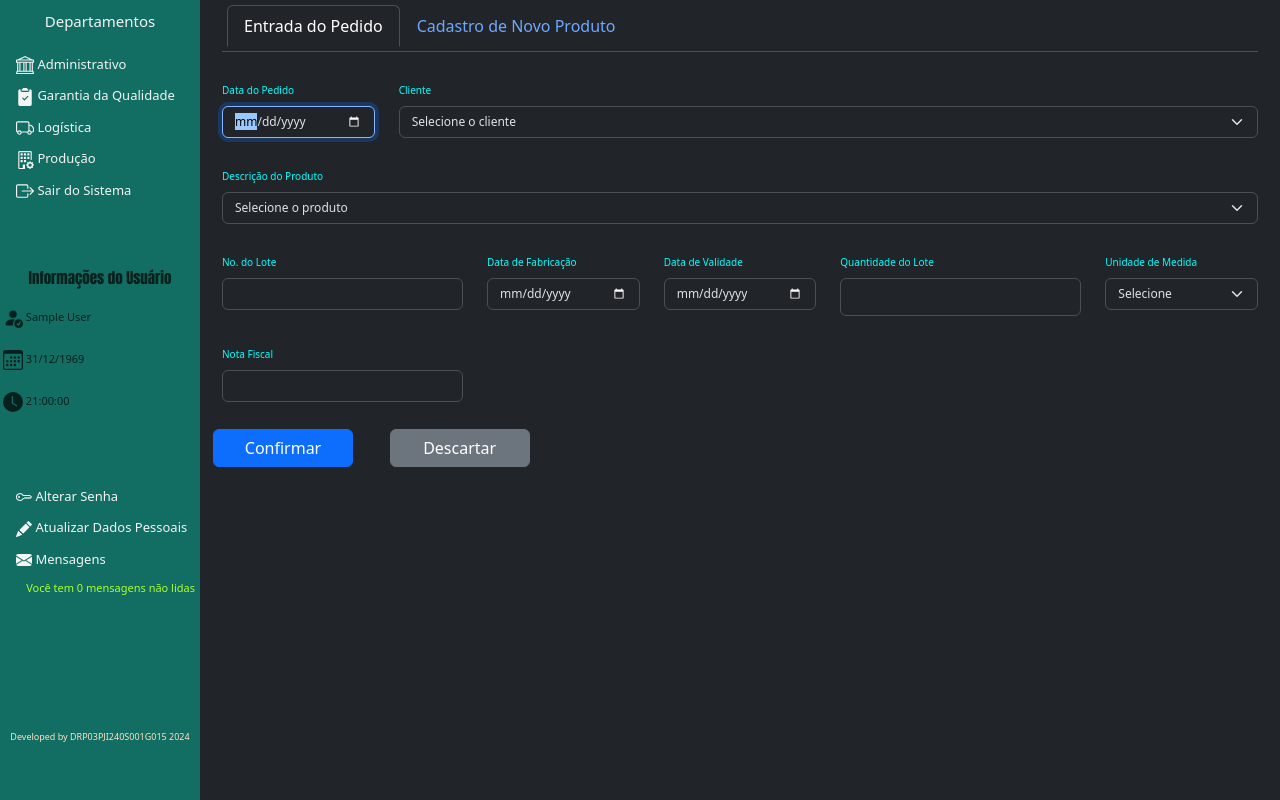
After one commit to GRUPO014-PI-UNIVESP/DRP03PJI240S001G015, a PHP site: page /30EntradaPedido.php in a window 1280 px wide. The commit adds this page. Run offline with PHP 8.4, Linux system fonts and the light colour scheme; the visitor is signed in with stand-in values (Sample User, id 1); data comes from the database, SQL or seed files in the repository; tables that the repository leaves empty or names only in its code hold one stand-in row (values such as "Sample post").

Commit message:
correções e atualizações

```diff
--- a/02SeletorLogistica.php
+++ b/02SeletorLogistica.php
@@ -34,8 +34,6 @@ include_once 'EstruturaPrincipal.php';
             onclick="location.href='20EntradaMaterial.php'">Entrada de Material</button><br><br>
           <button type="button" class="btn btn-outline-info" style="width:400px"
             onclick="">Saída de Produto Final</button><br><br>
-          <button type="button" class="btn btn-outline-info" style="width:400px"
-            onclick="">Situação do Armazém</button><br><br>
         </div>
 
         <div class="tab-pane fade" id="lab-tab-pane" role="tabpanel" aria-labelledby="lab-tab" tabindex="0"><br><br>
--- a/03SeletorProducao.php
+++ b/03SeletorProducao.php
@@ -30,8 +30,7 @@ include_once 'EstruturaPrincipal.php';
       <div class="tab-content" id="myTabContent">
 
         <div class="tab-pane fade show active" id="manage-tab-pane" role="tabpanel" aria-labelledby="manage-tab" tabindex="0"><br><br>
-          <button type="button" class="btn btn-outline-info" style="width:400px" onclick="">Ordem de Produção</button><br><br>
-          <button type="button" class="btn btn-outline-info" style="width:400px" onclick="">Cronograma de Produção</button><br><br>
+          <button type="button" class="btn btn-outline-info" style="width:400px" onclick="location.href='30EntradaPedido.php'">Entrada de Pedido de Produto</button><br><br>
         </div>
 
         <div class="tab-pane fade" id="lab-tab-pane" role="tabpanel" aria-labelledby="lab-tab" tabindex="0"><br><br>
--- /dev/null
+++ b/30EntradaPedido.php
@@ -0,0 +1,252 @@
+<?php
+// inclusão do banco de dados e estrutura base da página web
+include_once 'ConnectDB.php';
+include_once 'EstruturaPrincipal.php';
+
+//atribui usuário como responsável por registro de entrada do material ou cadastramento
+$responsavel = $_SESSION['nome_func'];
+
+//Pesquisa por CLIENTES para seleção
+$query_customer = $connDB->prepare("SELECT RAZAO_SOCIAL FROM pf_cliente");
+$query_customer->execute();
+
+//Pesquisa de descrição do PRODUTO para seleção
+$query_produto = $connDB->prepare("SELECT DESCRICAO_PF FROM pf_tabela");
+$query_produto->execute();
+
+//verifica quadro de funcionários para seleção do encarregado pela tarefa de recebimento do material
+$query_encarregado1 = $connDB->prepare("SELECT NOME_FUNCIONARIO FROM quadro_funcionarios WHERE DEPARTAMENTO = 'PRODUÇÃO' OR CREDENCIAL >= 4");
+$query_encarregado1->execute();
+$query_encarregado2 = $connDB->prepare("SELECT NOME_FUNCIONARIO FROM quadro_funcionarios WHERE DEPARTAMENTO = 'PRODUÇÃO' OR CREDENCIAL >= 4");
+$query_encarregado2->execute();
+
+// capta dados do formulário
+$confirma = filter_input_array(INPUT_POST, FILTER_DEFAULT);
+
+//verifica se foi preenchido formulário de entrada de material já existente no banco de dados
+
+if(!empty($confirma['salvar1'])){
+
+  // atribui valores em conformidade com banco de dados
+  $dataPedido = date('Y-m-d', strtotime($confirma['dataPedido']));
+  $dataFabr   = date('Y-m-d', strtotime($confirma['dataFabr']));
+  $dataVali   = date('Y-m-d', strtotime($confirma['dataVali']));
+  $lote = strtoupper($confirma['numLote']);
+
+  // ordem de inserção de dados
+  $salvar1 = $connDB->prepare("INSERT INTO pf_pedido (DATA_PEDIDO, CLIENTE, DESCRICAO_PF, NUMERO_LOTE_PF, DATA_FABRICACAO, DATA_VALIDADE, QTDE_LOTE_PF, UNIDADE_MEDIDA, NOTA_FISCAL_PF, RESPONSAVEL_REGISTRO)
+                               VALUES (:dataPedido, :cliente, :descrProduto, :numLote, :dataFabr, :dataVali, :qtdeLote, :uniMed, :notaF, :responsavel)");
+  $salvar1->bindParam(':dataPedido'  , $dataPedido              , PDO::PARAM_STR);
+  $salvar1->bindParam(':cliente'     , $confirma['cliente']     , PDO::PARAM_STR);
+  $salvar1->bindParam(':descrProduto', $confirma['descrProduto'], PDO::PARAM_STR);
+  $salvar1->bindParam(':numLote'     , $lote                    , PDO::PARAM_STR);
+  $salvar1->bindParam(':dataFabr'    , $dataFabr                , PDO::PARAM_STR);
+  $salvar1->bindParam(':dataVali'    , $dataVali                , PDO::PARAM_STR);
+  $salvar1->bindParam(':qtdeLote'    , $confirma['qtdeLote']    , PDO::PARAM_INT);
+  $salvar1->bindParam(':uniMed'      , $confirma['uniMed']      , PDO::PARAM_STR);
+  $salvar1->bindParam(':notaF'       , $confirma['notaFiscal']  , PDO::PARAM_STR);
+  $salvar1->bindParam(':responsavel' , $responsavel             , PDO::PARAM_STR);
+  $salvar1->execute();
+
+  //redireciona para início
+  header('Location: 30EntradaPedido.php');
+
+  //verifica se foi feito o cadastramento de novo material
+} else if(!empty($confirma['salvar2'])){
+
+  $dataPedido    = date('Y-m-d', strtotime($confirma['dataEntr2']));
+  $dataFabr2     = date('Y-m-d', strtotime($confirma['dataFabr2']));
+  $dataVali2     = date('Y-m-d', strtotime($confirma['dataVali2']));
+  $lote2         = strtoupper($confirma['numLote2']);
+  $cliente2      = strtoupper($confirma['cliente2']);
+  $descrProduto2 = strtoupper($confirma['descrProduto2']);
+
+  $salvar2      = $connDB->prepare("INSERT INTO pf_pedido (DATA_PEDIDO, CLIENTE, DESCRICAO_PF, NUMERO_LOTE_PF, DATA_FABRICACAO, DATA_VALIDADE, QTDE_LOTE_PF, UNIDADE_MEDIDA, NOTA_FISCAL_PF, RESPONSAVEL_REGISTRO)
+                                    VALUES (:dataPedido, :cliente, :descrProduto, :numLote, :dataFabr, :dataVali, :qtdeLote, :uniMed, :notaF, :responsavel)");
+  $salvar2->bindParam(':dataPedido'  , $dataPedido             , PDO::PARAM_STR);
+  $salvar2->bindParam(':cliente'     , $cliente2               , PDO::PARAM_STR);
+  $salvar2->bindParam(':descrProduto', $descrProduto2          , PDO::PARAM_STR);
+  $salvar2->bindParam(':numLote'     , $confirma['numLote2']   , PDO::PARAM_STR);
+  $salvar2->bindParam(':dataFabr'    , $dataFabr2              , PDO::PARAM_STR);
+  $salvar2->bindParam(':dataVali'    , $dataVali2              , PDO::PARAM_STR);
+  $salvar2->bindParam(':qtdeLote'    , $confirma['qtdeLote2']  , PDO::PARAM_STR);
+  $salvar2->bindParam(':uniMed'      , $confirma['uniMed2']    , PDO::PARAM_STR);
+  $salvar2->bindParam(':notaF'       , $confirma['notaFiscal2'], PDO::PARAM_STR);
+  $salvar2->bindParam(':responsavel' , $responsavel            , PDO::PARAM_STR);
+  $salvar2->execute();
+
+  $saveFornecedor = $connDB->prepare("INSERT INTO pf_cliente (RAZAO_SOCIAL) VALUES (:cliente)");
+  $saveFornecedor->bindParam(':cliente', $cliente2, PDO::PARAM_STR);
+  $saveFornecedor->execute();
+
+  $saveMP = $connDB->prepare("INSERT INTO pf_tabela (CLIENTE, DESCRICAO_PF) VALUES (:cliente, :descrProduto)");
+  $saveMP->bindParam(':cliente'     , $cliente2     , PDO::PARAM_STR);
+  $saveMP->bindParam(':descrProduto', $descrProduto2, PDO::PARAM_STR);
+  $saveMP->execute();
+
+  header('Location: 30EntradaPedido.php');
+}
+?>
+<!-- Área Principal -->
+<div class="main">
+  <div class="container-fluid">
+    <ul style="padding:5px" class="nav nav-tabs" id="myTab" role="tablist">
+      <li class="nav-item" role="presentation">
+        <button class="nav-link active" id="manage-tab" data-bs-toggle="tab" data-bs-target="#manage-tab-pane" type="button"
+          role="tab" aria-controls="manage-tab-pane" aria-selected="true">Entrada do Pedido</button>
+      </li>
+      <li class="nav-item" role="presentation">
+        <button class="nav-link" id="lab-tab" data-bs-toggle="tab" data-bs-target="#lab-tab-pane" type="button"
+          role="tab" aria-controls="lab-tab-pane" aria-selected="false">Cadastro de Novo Produto</button>
+      </li>
+    </ul>
+    <div class="tab-content" id="myTabContent"><br>
+
+      <!-- Entrada de Material -->
+        <div class="tab-pane fade show active" id="manage-tab-pane" role="tabpanel" aria-labelledby="manage-tab" tabindex="0">
+          <form class="row g-4" method="POST" action="#">
+            <div class="col-md-2">
+              <label for="dataPedido" class="form-label" style="font-size: 10px; color:aqua">Data do Pedido</label>
+              <input style="font-size: 12px;" type="date" class="form-control" id="dataPedido" name="dataPedido" required autofocus>
+            </div>
+
+            <div class="col-md-10">
+              <label for="cliente" class="form-label" style="font-size: 10px; color:aqua">Cliente</label>
+              <select style="font-size: 12px;" class="form-select" id="cliente" name="cliente">
+                <option style="font-size: 12px" selected>Selecione o cliente</option>
+                <?php
+                  while($customer = $query_customer->fetch(PDO::FETCH_ASSOC)){?>
+                    <option style="font-size: 12px"><?php echo $customer['RAZAO_SOCIAL']; ?></option> <?php
+                  }?>
+              </select>
+            </div>
+
+            <div class="col-md-12">
+              <label for="descrProd" class="form-label" style="font-size: 10px; color:aqua">Descrição do Produto</label>
+              <select style="font-size: 12px;" class="form-select" id="descrProd" name="descrProd">
+                <option style="font-size: 12px" selected>Selecione o produto</option>
+                <?php
+                  //
+                  while($produto = $query_produto->fetch(PDO::FETCH_ASSOC)){?>
+                    <option style="font-size: 12px"><?php echo $produto['DESCRICAO_PF']; ?></option> <?php
+                  }?>
+              </select>
+            </div>
+
+            <div class="col-md-3">
+              <label for="numLote" class="form-label" style="font-size: 10px; color:aqua">No. do Lote</label>
+              <input style="font-size: 12px; text-transform: uppercase" type="text" class="form-control" id="numLote" name="numLote" required>
+            </div>
+
+            <div class="col-md-2">
+              <label for="dataFabr" class="form-label" style="font-size: 10px; color:aqua">Data de Fabricação</label>
+              <input style="font-size: 12px;" type="date" class="form-control" id="dataFabr" name="dataFabr">
+            </div>
+
+            <div class="col-md-2">
+              <label for="dataVali" class="form-label" style="font-size: 10px; color:aqua">Data de Validade</label>
+              <input style="font-size: 12px;" type="date" class="form-control" id="dataVali" name="dataVali">
+            </div>
+
+            <div class="col-md-3">
+              <label for="qtdeLote" class="form-label" style="font-size: 10px; color:aqua">Quantidade do Lote</label>
+              <input style="font-size: 16px; text-align:right" type="number" class="form-control" id="valor1" name="qtdeLote" required>
+            </div>
+
+            <div class="col-md-2">
+              <label for="uniMed" class="form-label" style="font-size: 10px; color:aqua">Unidade de Medida</label>
+              <select style="font-size: 12px;" class="form-select" id="uniMed" name="uniMed">
+                <option selected>Selecione</option>
+                <option value="KG">KG</option>
+                <option value="LT">LT</option>
+                <option value="UN">UNIDADE</option>
+              </select>
+            </div>
+
+            <div class="col-md-3">
+              <label for="notaFiscal" class="form-label" style="font-size: 10px; color:aqua">Nota Fiscal</label>
+              <input style="font-size: 12px; text-transform: uppercase" type="text" class="form-control" id="notaFiscal" name="notaFiscal" required>
+            </div>
+
+            <div class="col-md-9" style="padding: 3px;"></div>
+
+            <div class="col-md-2" style="padding: 3px;">
+              <input style="width: 140px; text-align:center" class="btn btn-primary" type="submit" id="salvar1" name="salvar1" value="Confirmar">
+            </div>
+
+            <div class="col-md-3" style="padding: 3px;">
+              <input style="width: 140px; text-align:center" class="btn btn-secondary" type="reset" id="reset1" name="reset1" value="Descartar" onclick="location.href='30EntradaPedido.php'">
+            </div>
+          </form>
+        </div>
+
+      <!-- Novo Cadastro -->
+        <div class="tab-pane fade" id="lab-tab-pane" role="tabpanel" aria-labelledby="lab-tab" tabindex="0">
+          <form class="row g-4" method="POST" action="#">
+
+              <div class="col-md-2">
+                <label for="dataPedido2" class="form-label" style="font-size: 10px; color:aqua">Data do Pedido</label>
+                <input style="font-size: 12px" type="date" class="form-control" id="dataPedido2" name="dataPedido2" required autofocus>
+              </div>
+
+              <div class="col-md-10">
+                <label for="cliente2" class="form-label" style="font-size: 10px; color:aqua">Cliente</label>
+                <input style="font-size: 12px; text-transform: uppercase" type="text" class="form-control" id="cliente2" name="cliente2"
+                       placeholder="" required>
+              </div>
+
+              <div class="col-md-12">
+                <label for="descrProduto2" class="form-label" style="font-size: 10px; color:aqua">Descrição do Produto</label>
+                <input style="font-size: 12px; text-transform: uppercase;" type="text" class="form-control" id="descrProduto2" name="descrProduto2"
+                       placeholder="" required>
+              </div>
+
+              <div class="col-md-3">
+                <label for="numLote2" class="form-label" style="font-size: 10px; color:aqua">No. do Lote</label>
+                <input style="font-size: 12px; text-transform: uppercase" type="text" class="form-control" id="numLote2" name="numLote2" required>
+              </div>
+
+              <div class="col-md-2">
+                <label for="dataFabr2" class="form-label" style="font-size: 10px; color:aqua">Data de Fabricação</label>
+                <input style="font-size: 12px;" type="date" class="form-control" id="dataFabr2" name="dataFabr2">
+              </div>
+
+              <div class="col-md-2">
+                <label for="dataVali2" class="form-label" style="font-size: 10px; color:aqua">Data de Validade</label>
+                <input style="font-size: 12px;" type="date" class="form-control" id="dataVali2" name="dataVali2">
+              </div>
+
+              <div class="col-md-3">
+                <label for="qtdeLote2" class="form-label" style="font-size: 10px; color:aqua">Quantidade do Lote</label>
+                <input style="font-size: 16px; text-align:right" type="number" class="form-control" id="valor2" name="qtdeLote2" required>
+              </div>
+
+              <div class="col-md-2">
+                <label for="uniMed2" class="form-label" style="font-size: 10px; color:aqua">Unidade de Medida</label>
+                <select style="font-size: 12px;" class="form-select" id="uniMed2" name="uniMed2">
+                  <option selected>Selecione</option>
+                  <option value="KG">KG</option>
+                  <option value="LT">LT</option>
+                  <option value="UN">UNIDADE</option>
+                </select>
+              </div>
+
+              <div class="col-md-3">
+                <label for="notaFiscal2" class="form-label" style="font-size: 10px; color:aqua">Nota Fiscal</label>
+                <input style="font-size: 12px; text-transform: uppercase" type="text" class="form-control" id="notaFiscal2" name="notaFiscal2">
+              </div>
+
+              <div class="col-md-9" style="padding: 3px"></div>
+
+              <div class="col-md-2" style="padding: 3px">
+                <input style="width: 140px;" class="btn btn-primary" type="submit" id="salvar2" name="salvar2" value="Confirmar">
+              </div>
+
+              <div class="col-md-3" style="padding: 3px">
+                <input style="width: 140px;" class="btn btn-secondary" type="reset" id="reset2" name="reset2" value="Descartar" onclick="location.href='20EntradaMaterial.php'">
+              </div>
+            </form>
+        </div>
+    </div>
+  </div>
+</div>
```
Also changed, not shown: 20EntradaMaterial.php (+12 -10 lines).
